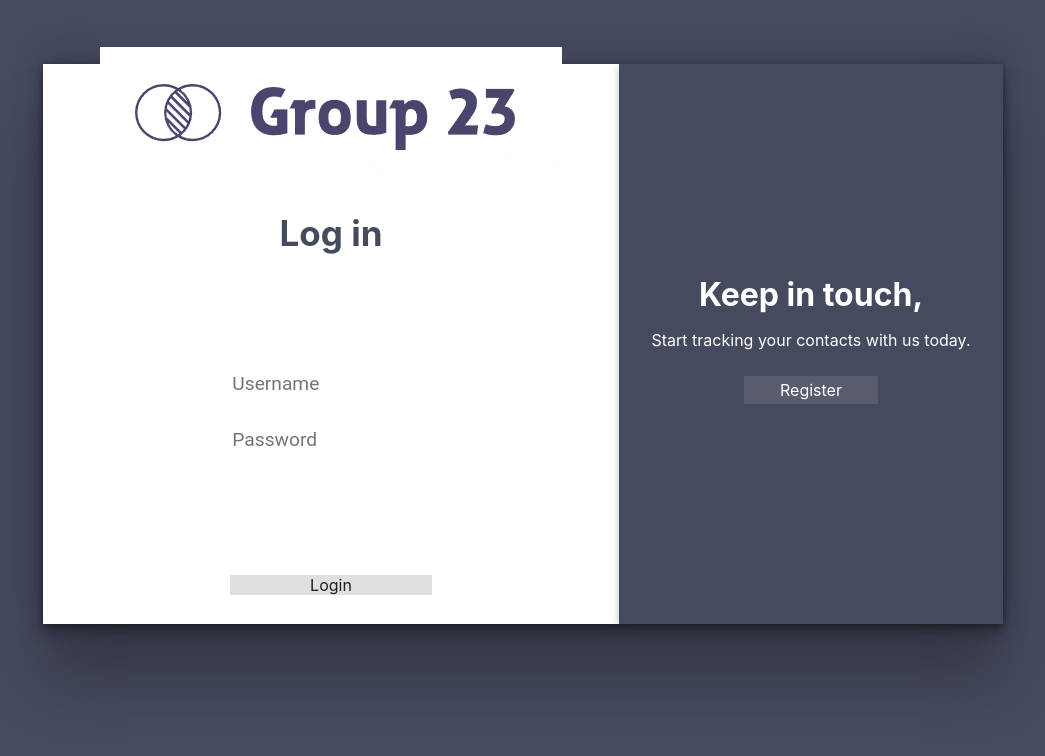
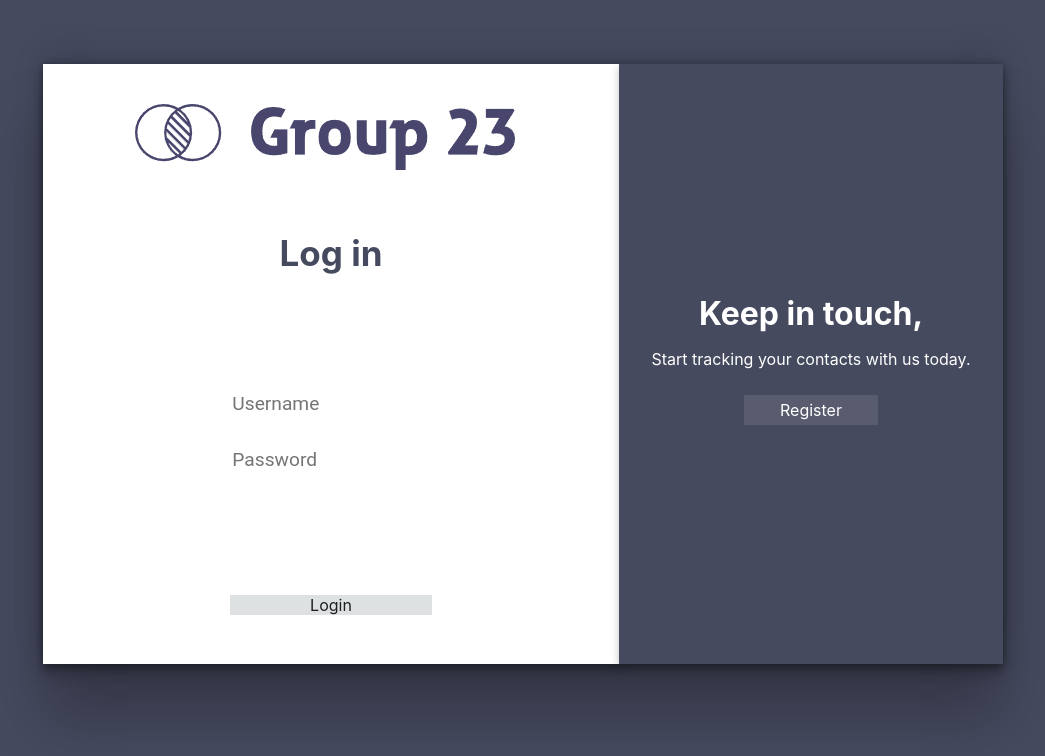
Before and after one commit to enzosromano/GoatedGroup23, a PHP site: page / in a window 1280 px wide. Shown: the top 756 px of the page, without its empty margins (117-1162 px from the left). Run offline with PHP 8.4, Linux system fonts and the light colour scheme.

Commit message:
styling change

```diff
--- a/css/styles.css
+++ b/css/styles.css
@@ -27,7 +27,7 @@ body {
 
 .loginBody {
   width: 75%;
-  height: 70vh;
+  height: 75vh;
   display: flex;
   align-items: center;
   justify-content: center;
--- a/register.html
+++ b/register.html
@@ -17,8 +17,6 @@
             Contact Manager
         </h1>
     </div>
-
-
 
     <form class="registerModal" action="index.html" method="post">
         <h1>
```
